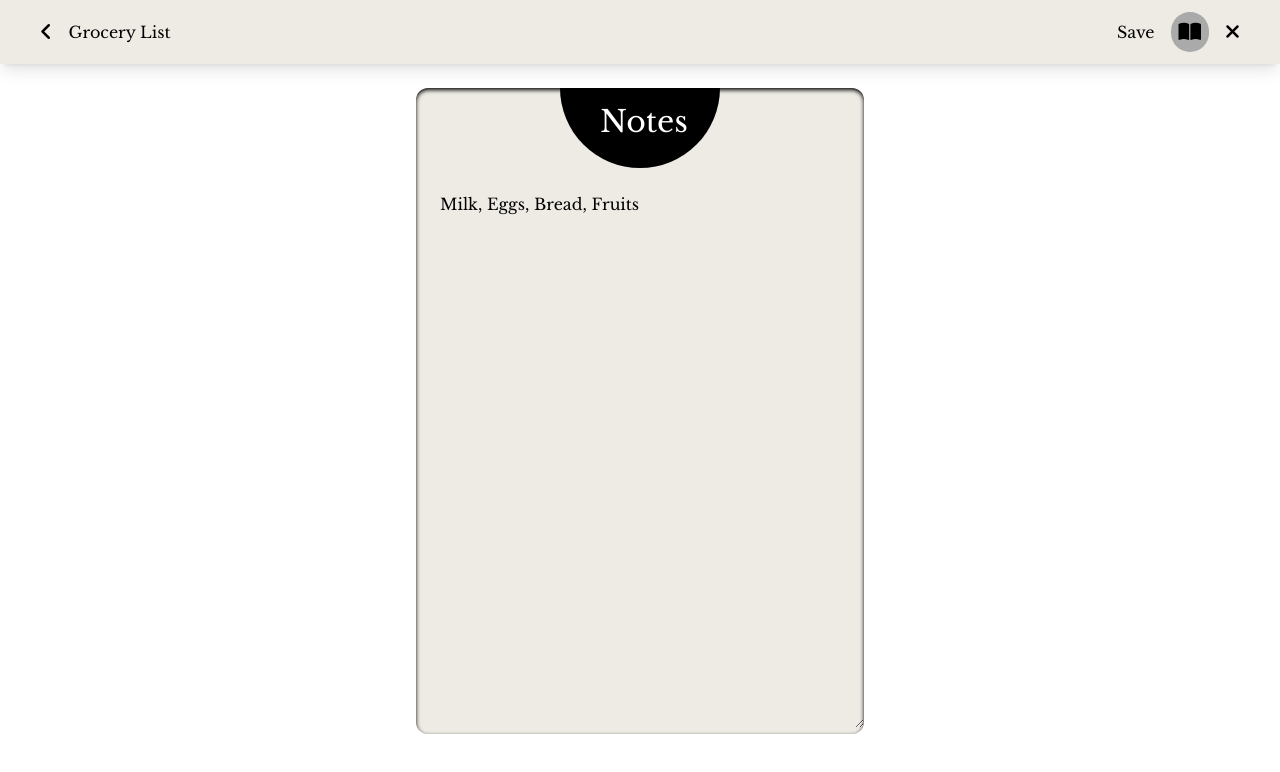
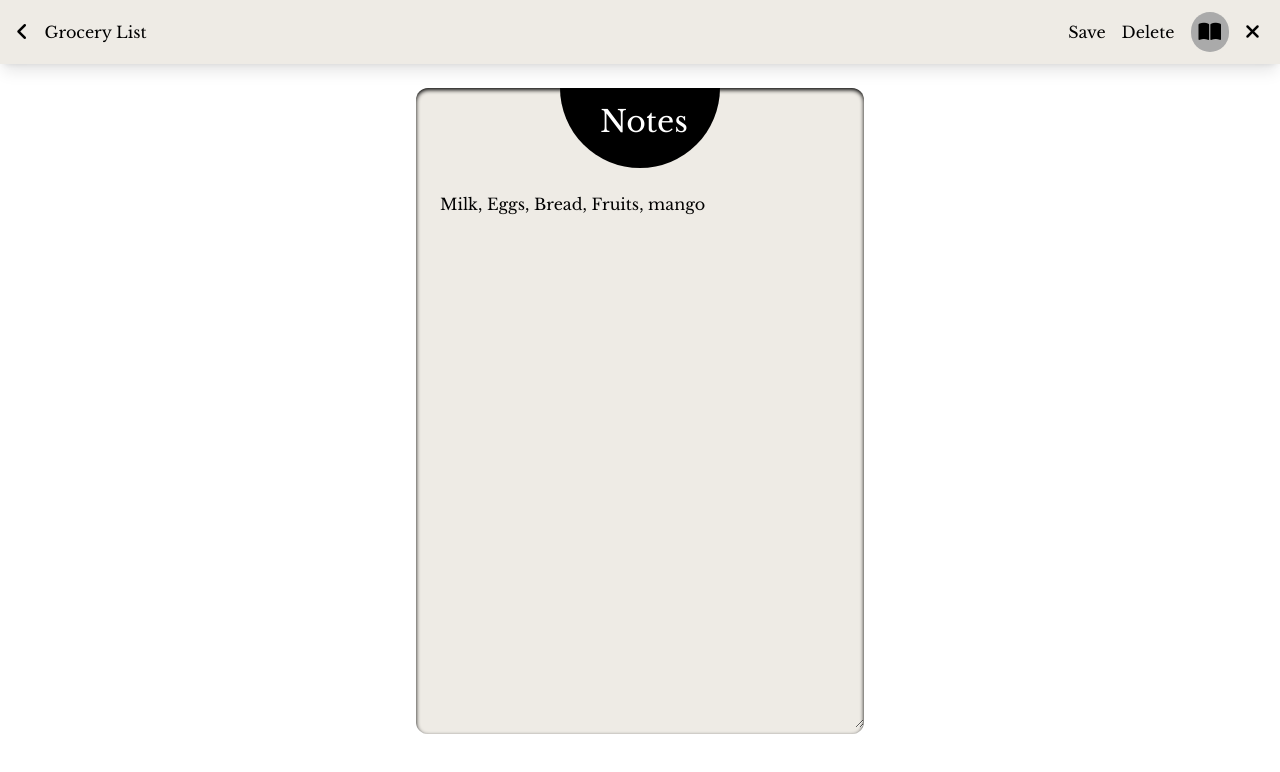
Before and after one commit to devhan-hub/Notepad, a React (Create React App) app: page /addnote/1 in a window 1280 px wide. Shown: the top 772 px of the page. Built offline with nearby package versions, Linux system fonts and the light colour scheme; data requests are answered from the project's data file.

Commit message:
Adding delete functinality

```diff
--- a/data/db.json
+++ b/data/db.json
@@ -2,17 +2,10 @@
   "notes": [
     {
       "title": "Grocery List",
-      "content": "Milk, Eggs, Bread, Fruits",
+      "content": "Milk, Eggs, Bread, Fruits, mango",
       "created": "10/01/2023",
-      "updated": "10/01/2023",
+      "updated": "9/8/2024",
       "id": "1"
-    },
-    {
-      "title": "Meeting Notes",
-      "content": "Discuss project milestones and deadlines.",
-      "created": "10/02/2023",
-      "updated": "10/02/2023",
-      "id": "2"
     },
     {
       "title": "Workout Plan",
@@ -22,41 +15,11 @@
       "id": "3"
     },
     {
-      "title": "Book Recommendations",
-      "content": "1. The Great Gatsby, 2. To Kill a Mockingbird.",
-      "created": "10/04/2023",
-      "updated": "10/04/2023",
-      "id": "4"
-    },
-    {
       "title": "Travel Itinerary",
       "content": "Flight details and hotel reservations.",
       "created": "10/05/2023",
       "updated": "10/05/2023",
       "id": "5"
-    },
-    {
-      "newNotes": {
-        "title": "hanuTry ",
-        "content": "mkjuuii   nmskkajjsdhhhcbnnxmmz ",
-        "created": "9/7/2024",
-        "updated": "9/8/2024"
-      },
-      "id": "3fb3"
-    },
-    {
-      "id": "467c",
-      "title": "Grocery List",
-      "content": "Milk, Eggs, Bread, ",
-      "created": "10/01/2023",
-      "updated": "9/7/2024"
-    },
-    {
-      "id": "2e41",
-      "title": "Travel Itinerary",
-      "content": "Flight details and hotel reservations.",
-      "created": "10/05/2023",
-      "updated": "9/7/2024"
     },
     {
       "id": "fb0b",
@@ -66,25 +29,11 @@
       "updated": "9/7/2024"
     },
     {
-      "id": "655d",
-      "title": "Grocery List",
-      "content": "Milk, Eggs, Bread, Fruits",
-      "created": "10/01/2023",
-      "updated": "9/7/2024"
-    },
-    {
       "id": "deba",
       "title": "Book Recommendations",
       "content": "1. The Great Gatsby, 2. To Kill a Mockingbird.",
       "created": "10/04/2023",
       "updated": "9/8/2024"
-    },
-    {
-      "title": "hanuman",
-      "content": "belw mech yehun gn misakeln mecheym",
-      "created": "9/8/2024",
-      "updated": "9/8/2024",
-      "id": "be69"
     }
   ]
 }
--- a/src/components/AddNote.js
+++ b/src/components/AddNote.js
@@ -58,20 +58,31 @@ const AddNote = () => {
       .then(() => navigate('/allnote'))
       .catch((err) => console.error("Error saving the note:", err));
 
+  }
+  const handelDelete = () => {
+    if(id) {
+      fetch(`http://localhost:8000/notes/${id}`, {
+        method: 'DELETE'
+      })
+        .then(() => navigate('/allnote'))
+        .catch((err) => console.error("Error saving the note:", err));
+    }
+    else {
+      navigate('/allnote')
+    }
+    }
 
-
-  }
 
   //  bg-[url('../img/flower.png')] bg-cover bg-no-repeat bg-left-top
   return (
-    <div className="mt-2 h-full font-libra  px-14">
+    <div className="mt-2 h-full font-libra overflow-auto h-autoscrollbar-thumb scrollbar-track scrollbar-thumb-hover  px-14">
 
 
-      <form className="overflow-auto h-autoscrollbar-thumb scrollbar-track scrollbar-thumb-hover " >
-        <div className={`duration-300 z-30 overflow-hidden p-4 px-10 bg-[#EEEBE5] shadow-lg absolute left-0 right-0 top-0 ${isExpanded ? 'block space-y-4 h-44' : 'flex items-center gap-4 h-16'}`}>
+      <form className=" " >
+        <div className={`duration-300 z-30 overflow-hidden p-4  bg-[#EEEBE5] shadow-lg absolute left-0 right-0 top-0 ${isExpanded ? 'block space-y-4 h-44' : 'flex items-center gap-4 h-16'}`}>
 
           <div className="icon flex justify-between   items-center">
-            <i className={`fa-solid text-xl ${isExpanded ? 'fa-angle-up' : 'fa-angle-left'}`} onClick={handelExpand} ></i>
+            <i className={`fa-solid text-xl cursor-pointer ${isExpanded ? 'fa-angle-up' : 'fa-angle-left'}`} onClick={handelExpand} ></i>
             <i className={`fa-regular fa-star  text-xl ml-auto ${isExpanded ? 'block' : 'hidden'}`} ></i>
           </div>
 
@@ -84,9 +95,10 @@ const AddNote = () => {
             <p>Last modified : {updated}</p>
             <p>created : {created}</p>
           </div>
-          <div className={`flex ml-auto  items-center gap-4 ${isExpanded ? 'hidden' : 'block'}`} >
-            <p className="cursor-pointer" onClick={id && handelSave}>Save</p>
-            <div className={`px-2 py-1.5 duration-200 rounded-full    ${!isEditabel && 'bg-[#aaa]'}`}><i className="fas fa-book-open text-xl" onClick={handelEdit}></i></div>
+          <div className={`flex ml-auto  items-center px-1 gap-4 ${isExpanded ? 'hidden' : 'block'}`} >
+            <p className="cursor-pointer" onClick={handelSave}>Save</p>
+            <p className="cursor-pointer" onClick={handelDelete}>Delete</p>
+            <div className={ `cursor-pointer px-2 py-1.5 duration-200 rounded-full    ${!isEditabel && 'bg-[#aaa]'}`}><i className="fas fa-book-open text-xl" onClick={handelEdit}></i></div>
             <i className="fas fa-times text-xl cursor-pointer" onClick={() => navigate('/allnote')}></i>
           </div>
         </div>
```
